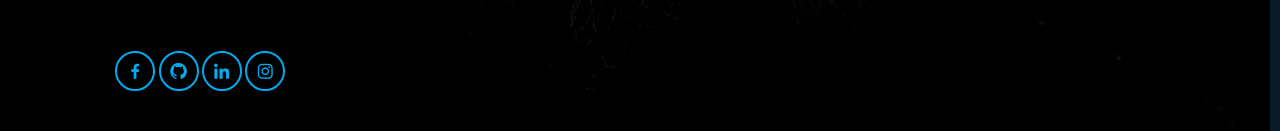
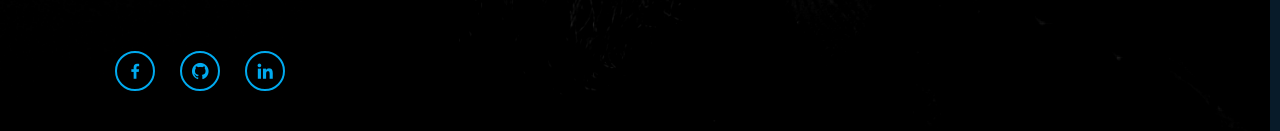
Before and after one commit to AhmedMohamedHabashi/my_web_sait, a plain HTML site: page index.html in a window 1280 px wide. Shown: the part 669-800 px from the top of the page. Drawn offline with nearby package versions, Linux system fonts and the light colour scheme.

Commit message:
Update index.html

```diff
--- a/index.html
+++ b/index.html
@@ -59,7 +59,6 @@
         <a href="https://www.facebook.com/share/1BFH1Qkojd/"><i class="bx bxl-facebook"></i></a>
         <a href="#"><i class="bx bxl-github"></i></a>
         <a href="#"><i class="bx bxl-linkedin"></i></a>
-        <a href="https://www.instagram.com/habashi171?igsh=cWt3enlpM3R5dXZr"><i class="bx bxl-instagram"></i></a>
         <span class="animate" style="--i:6;"></span>
       </div>
 
```
